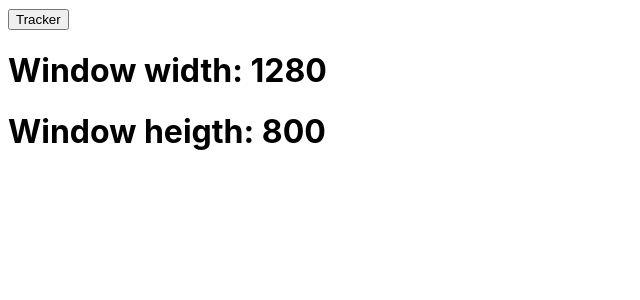
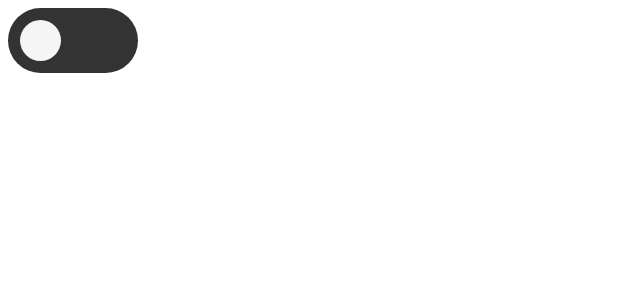
Before and after one commit to lswebdevelops/props_app, a React (Create React App) app: page / in a window 1280 px wide. Shown: the top 300 px of the page, without its empty margins (0-640 px from the left). Built offline with nearby package versions, Linux system fonts and the light colour scheme.

Commit message:
creating a button dark light mode

```diff
--- a/src/App.js
+++ b/src/App.js
@@ -1,18 +1,12 @@
 import "./App.css";
 import React from "react";
-import WindowTracker from "./Components/WindowTracker";
+import ThemeToggle from "./Components/DarkLightMode";
 
 function App() {
-  const [show, setShow] = React.useState(true);
 
-  function toggleWindowTracker() {
-    setShow((prevState) => !prevState);
-    console.log(show);
-  }
   return (
     <div>
-      <button onClick={toggleWindowTracker}>Tracker</button>
-      {show && <WindowTracker /> }
+    <ThemeToggle />
     </div>
   );
 }
--- /dev/null
+++ b/src/Components/DarkLightMode.jsx
@@ -0,0 +1,27 @@
+import React from "react";
+import "../Styles/DarkLightMode.css";
+
+export default function ThemeToggle() {
+  const [isEnabled, setIsEnabled] = React.useState(false);
+  React.useEffect(() => {
+    console.log("TODO more on this later");
+  }, [isEnabled]);
+  const toggleState = () => {
+    setIsEnabled((prevState) => !prevState);
+  };
+
+  return (
+    <label className="toggle-wrapper" htmlFor="toggle">
+      <div className={`toggle ${isEnabled ? "enabled" : "disabled"}`}>
+        <span className="hidden">{isEnabled ? "Enable" : "Disable"}</span>
+        <input
+          id="toggle"
+          name="toggle"
+          type="checkbox"
+          checked={isEnabled}
+          onClick={toggleState}
+        />
+      </div>
+    </label>
+  );
+}
--- /dev/null
+++ b/src/Styles/DarkLightMode.css
@@ -0,0 +1,58 @@
+* {
+    box-sizing: border-box;
+  }
+
+  :root {
+    --black: #333333;
+    --white: #f5f5f5;
+      --transition: 0.5s ease;
+  }
+
+  .hidden {
+    clip: rect(0 0 0 0);
+    clip-path: inset(50%);
+    height: 1px;
+    overflow: hidden;
+    position: absolute;
+    white-space: nowrap;
+    width: 1px;
+  }
+
+  .toggle-wrapper {
+    width: 130px;
+    display: block;
+  }
+
+  .toggle {
+    height: 65px;
+    width: 130px;
+    background: var(--black);
+    border-radius: 40px;
+    padding: 12px;
+    position: relative;
+    margin: auto;
+    cursor: pointer;
+  }
+
+  .toggle::before {
+    content: "";
+    display: block;
+    height: 41px;
+    width: 41px;
+    border-radius: 30px;
+    background: var(--white);
+    position: absolute;
+    z-index: 2;
+    transform: translate(0);
+    transition: transform var(--transition);
+  }
+
+  .toggle.enabled::before {
+    transform: translateX(65px);
+  }
+
+  .toggle input {
+      position: absolute;
+      top: 0;
+    opacity: 0;
+  }
```
